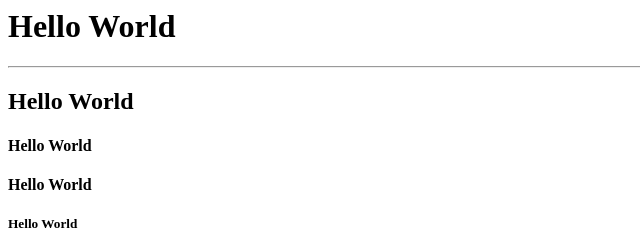
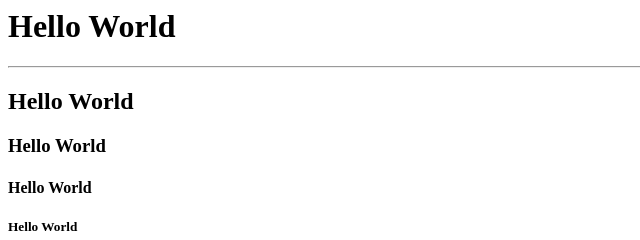
Before and after one commit to MPRisinger/hello_world, a plain HTML site: page index.html in a window 1280 px wide. Shown: the top 240 px of the page, 0-640 px from the left. Drawn offline with Linux system fonts and the light colour scheme.

Commit message:
Add files via upload

```diff
--- a/index.html
+++ b/index.html
@@ -3,7 +3,7 @@
 <h1>Hello World</h1>
 <hr>
 <h2>Hello World</h2>
-<h4>Hello World</h3>
+<h3>Hello World</h3>
 <h4>Hello World</h4>
 <h5>Hello World</h5>
 <h6>Hello World</h6>
```
